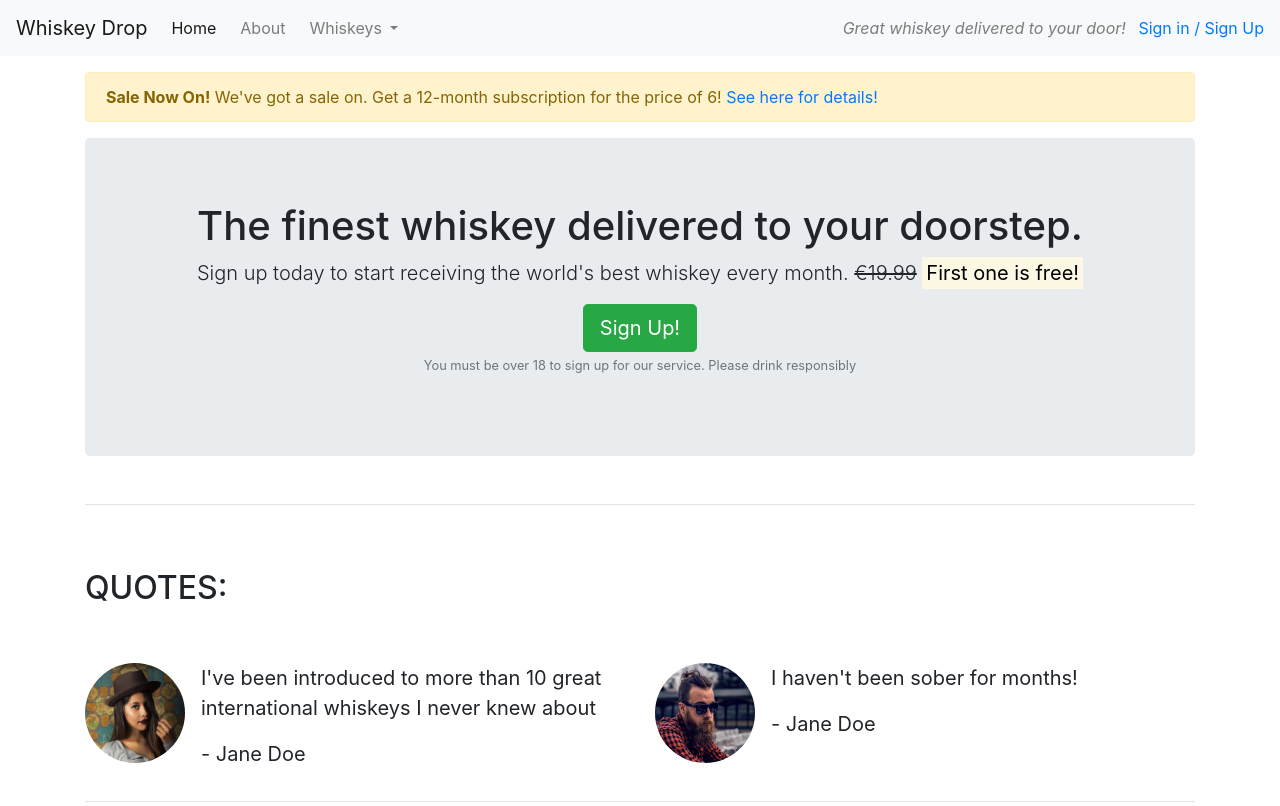
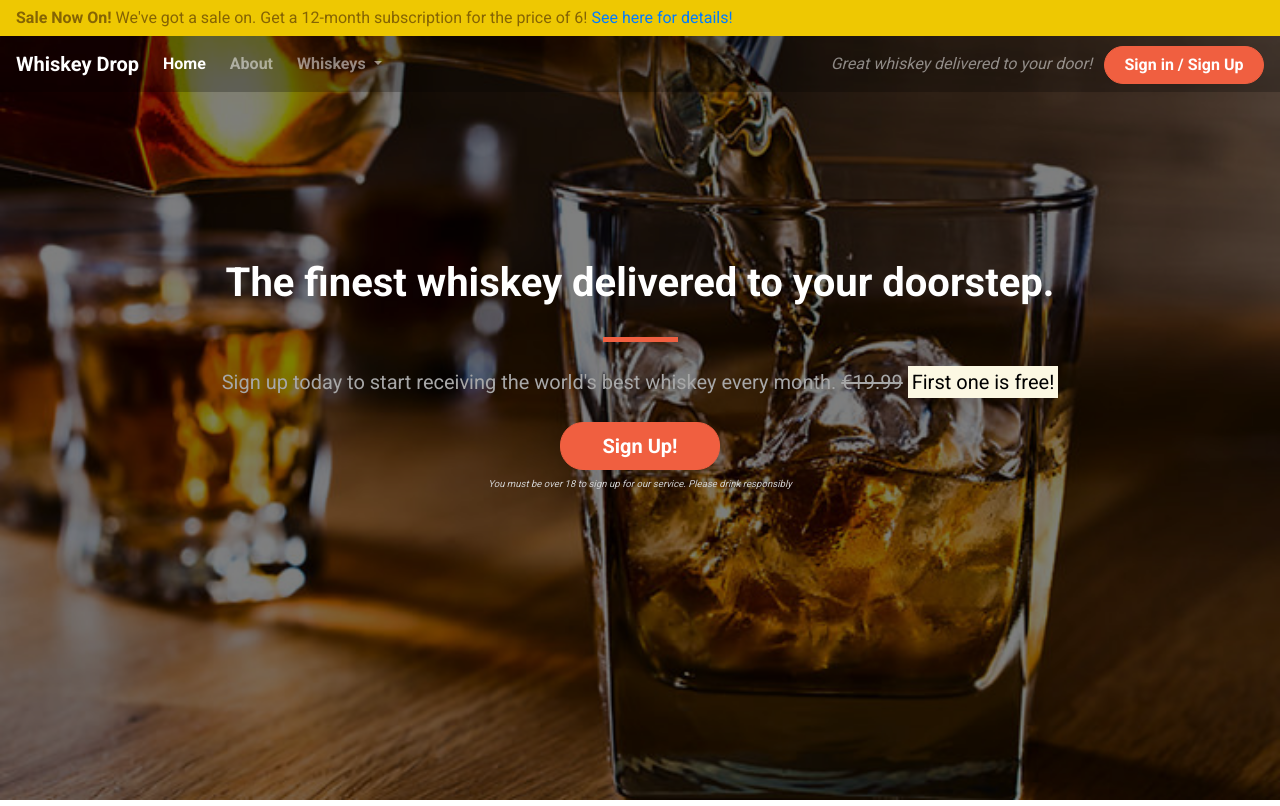
Before and after one commit to FabianMarsh/Bootstrap-Test, a plain HTML site: page index.html in a window 1280 px wide. Shown: the top 806 px of the page. Drawn offline with nearby package versions, Linux system fonts and the light colour scheme.

Commit message:
Over ride Bootstrap to add custum styles to Nav + Callout

```diff
--- /dev/null
+++ b/css/style.css
@@ -0,0 +1,139 @@
+body {
+  font-family: "Roboto", sans-serif;
+}
+
+.alert-container .col-12{
+    padding-right: 0;
+    padding-left: 0;
+}
+
+.site-wide-alert{
+    border-radius: 0;
+    margin-bottom: 0;
+    padding: 5px 15px;
+    background-color: #eec802;
+    border-color: #eec802;
+}
+
+.features-container {
+}
+
+.callout-container {
+  height: 100vh;
+
+  background: url("../images/whiskey-background.jpg") no-repeat bottom right fixed;
+  -webkit-background-size: cover;
+  -moz-background-size: cover;
+  -o-background-size: cover;
+  background-size: cover;
+
+  display: flex;
+  align-items: center;
+  justify-content: center;
+
+  position: relative;
+}
+
+.opaque-overlay{
+    position: absolute;
+    top: 0;
+    left: 0;
+    height: 100%;
+    width: 100%;
+    background-color: rgba(0,0,0, 0.5);
+}
+
+.quotes-container {
+}
+
+/* Block Deviders */
+
+.block-divider{
+    width: 75px;
+    height: 5px;
+    border: 0;
+
+}
+
+.block-divider--orange{
+    background-color: #f05f40;
+}
+
+.block-divider--short{
+    width: 35px;
+}
+
+/* Navbar*/
+
+.navalert-container{
+    position: absolute;
+    top: 0;
+    left: 0;
+    padding-left: 0;
+    padding-right: 0;
+    z-index: 1;
+}
+
+.navbar{
+    margin-bottom: 0;
+    border: 0;
+    width: 100%;
+    background-color: rgba(0,0,0, 0.25)
+}
+
+.navbar .navbar-toggler{
+    border: 0;
+}
+
+.navbar-brand{
+    font-weight: bold;
+}
+
+.navbar .navbar-nav a{
+    font-weight: bold;
+}
+
+/*Jumbotron*/
+
+.jumbotron{
+    background-color: transparent;
+}
+
+.jumbotron-header{
+    color: white;
+    font-weight: bold;
+    margin-bottom: 30px;
+}
+
+.jumbotron .lead{
+    margin: 25px 0;
+    color: #a7a7a7;
+}
+
+.jumbotron small{
+    font-size: 60%;
+    font-style: italic;
+    color: #d0d0d0
+}
+
+/* Buttons */
+
+.btn--cta {
+    font-weight: bold;
+    border-radius: 23px;
+    width: 160px;
+}
+
+.btn--red{
+    color:white;
+    background-color: #f05f40;
+    border-color: #f05f40;
+}
+
+.btn--red:hover,
+.btn--red:active,
+.btn--red:focus,
+.btn--red:active:focus {
+    background-color: #df4929;
+    border-color: #df4929;
+}
--- a/index.html
+++ b/index.html
@@ -12,10 +12,24 @@
 		integrity="sha384-wfSDF2E50Y2D1uUdj0O3uMBJnjuUD4Ih7YwaYd1iqfktj0Uod8GCExl3Og8ifwB6" crossorigin="anonymous">
 	</script>
 	<script src="https://kit.fontawesome.com/3c585dd00d.js" crossorigin="anonymous"></script>
+	<link href="https://fonts.googleapis.com/css2?family=Roboto:wght@400;700&display=swap" rel="stylesheet">
+	<link rel="stylesheet" href="css/style.css">
 </head>
 
 <body>
-	<nav class="navbar navbar-light bg-light navbar-expand-sm">
+	<div class="container-fluid navalert-container">
+		<div class="container-fluid alert-container">
+			<div class="row d-none d-sm-block">
+				<div class="col-12">
+					<div class="site-wide-alert alert alert-warning">
+						<strong>Sale Now On!</strong> We've got a sale on. Get a 12-month subscription for the price of
+						6!
+						<a href="">See here for details!</a>
+					</div>
+				</div>
+			</div>
+		</div>
+		<nav class="navbar navbar-dark  navbar-expand-sm">
 			<a href="/" class="navbar-brand">Whiskey Drop</a>
 
 			<button class="navbar-toggler ml-auto" type="button" data-toggle="collapse" data-target="#navbarNavDropdown" aria-controls="navbarNavDropdown" aria-expanded="false"
@@ -40,42 +54,42 @@
 						</div>
 					</li>
 
-				<li class="nav-item mr-2 d-block d-sm-none"><a class="nav-link" href="/login">Sign In / Sign Up</a></li>
+					<li class="nav-item mr-2 d-block d-sm-none"><a class="nav-link" href="/login">Sign In / Sign Up</a>
+					</li>
 				</ul>
 			</div>
 			<div class="d-none d-md-block">
 				<p class="navbar-text my-auto mr-2"><i>Great whiskey delivered to your door!</i></p>
-			<a href="/login">Sign in / Sign Up</a>
+				<a href="/login" class="btn btn--cta btn--red">Sign in / Sign Up</a>
 			</div>
 		</nav>
+	</div>
 
-	<article class="container mt-3">
-		<div class="row d-none d-sm-block">
-			<div class="col-12">
-				<div class="alert alert-warning">
-					<strong>Sale Now On!</strong> We've got a sale on. Get a 12-month subscription for the price of 6!
-					<a href="">See here for details!</a>
-				</div>
-			</div>
-		</div>
+
+	<div class="container-fluid callout-container">
 		<!-- Callout-->
+		<div class="opaque-overlay">&nbsp</div>
 		<div class="row">
 			<div class="col-12">
 				<section class="callout jumbotron text-center">
-					<h1>The finest whiskey delivered to your doorstep.</h1>
+					<h1 class="jumbotron-header">The finest whiskey delivered to your doorstep.</h1>
+					<hr class="block-divider block-divider--orange">
 					<p class="lead">Sign up today to start receiving the world's best whiskey every month.
 						<s class="d-none d-sm-inline">€19.99</s>
 						<span class="d-inline d-sm-none"></span>
 						<strong><mark>First one is free!</mark></strong></p>
-					<button class="btn btn-success btn-lg" data-toggle="modal" data-target="#signUpModal">Sign Up!</button>
+					<button class="btn  btn-lg btn--cta btn--red" data-toggle="modal" data-target="#signUpModal">Sign Up!</button>
 					<p class="text-muted">
 						<small>You must be over 18 to sign up for our service. Please drink responsibly</small></p>
 				</section>
 			</div>
 		</div>
+	</div>
+
 	<!-- /.callout -->
-		<hr>
+
 	<!--Quotes-->
+	<div class="container quotes-container">
 		<section class="quotes">
 			<div class="row">
 				<div class="col-12 my-5">
@@ -112,10 +126,12 @@
 						</div>
 					</div>
 		</section>
+	</div>
 	<!-- /.quotes-->
-		<hr>
+
 
 	<!--Features-->
+	<div class="container features-container">
 		<section class="features">
 			<div class="row">
 				<div class="col-12 my-5">
@@ -154,7 +170,9 @@
 				</div>
 			</div>
 		</section>
-	</article>
+	</div>
+	<!--/Features-->
+
 
 	<div class="modal" tabindex="-1" role="dialog" id="signUpModal">
 		<div class="modal-dialog" role="document">
```
Also changed, not shown: images/whiskey-background.jpg (added). Lines whose indentation alone changed are shown as unchanged.
